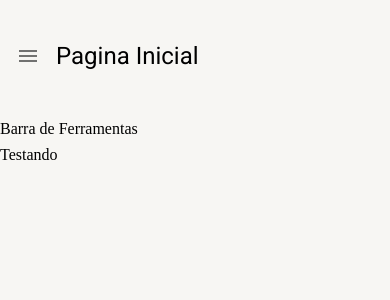
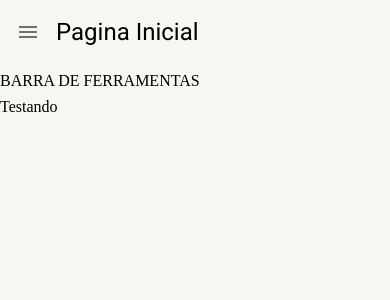
Before and after one commit to Unversedsix0/curso-react-mui, a React (Create React App) app: page /pagina-inicial in a window 390 px wide. Shown: the top 300 px of the page. Built offline with nearby package versions, Linux system fonts and the light colour scheme.

Commit message:
feat: Terminado a responsividade do layout base

```diff
--- a/src/pages/dashboard/Dashboard.tsx
+++ b/src/pages/dashboard/Dashboard.tsx
@@ -6,6 +6,7 @@
 
         <LayoutBaseDePagina
         titulo='Pagina Inicial'
+        barraDeFerramentas={<>BARRA DE FERRAMENTAS</>}
 
         >Testando</LayoutBaseDePagina>
 
--- a/src/shared/layout/LayoutBaseDePagina.tsx
+++ b/src/shared/layout/LayoutBaseDePagina.tsx
@@ -5,33 +5,42 @@
 import { useDrawerContext } from '../contexts';
 
 interface ILayoutBaseDePaginaProps {
-    children: React.ReactNode
+    children: React.ReactNode;
     titulo: String;
+    barraDeFerramentas?: React.ReactNode;
 }
 
 export const LayoutBaseDePagina: React.FC<ILayoutBaseDePaginaProps> = (props) => {
-    const theme= useTheme();
+    const theme = useTheme();
     const smDown = useMediaQuery(theme.breakpoints.down('sm'));
-    const {toggleDrawerOpen} = useDrawerContext();
+    const mdDown = useMediaQuery(theme.breakpoints.down('md'));
+    const { toggleDrawerOpen } = useDrawerContext();
 
     return (
         <Box height="100%" display="flex" flexDirection="column" gap={1}>
-            <Box padding={1} height={theme.spacing(12)} gap={1} display="flex" alignItems="center">
-               {smDown && (<IconButton onClick={toggleDrawerOpen}>
-                  <Icon>
-                    menu
-                  </Icon>
+            <Box padding={1} gap={1} display="flex" alignItems="center"
+                height={theme.spacing(smDown ? 6 : mdDown ? 8 : 12)}  >
+                {smDown && (<IconButton onClick={toggleDrawerOpen}>
+                    <Icon>
+                        menu
+                    </Icon>
                 </IconButton>)}
 
-                <Typography variant='h5'>
-                {props.titulo}
+                <Typography
+                    variant={smDown ? 'h5' : mdDown ? 'h4' : 'h3'}
+                    overflow='hidden'
+                    lineHeight='nowrap'
+                    textOverflow='ellipsis'
+                >
+                    {props.titulo}
                 </Typography>
 
             </Box>
-            <Box>
-                Barra de Ferramentas
-            </Box>
-            <Box>
+            {props.barraDeFerramentas && (<Box>
+                {props.barraDeFerramentas}
+            </Box>)}
+
+            <Box flex={1} overflow='auto'>
                 {props.children}
             </Box>
 
```
